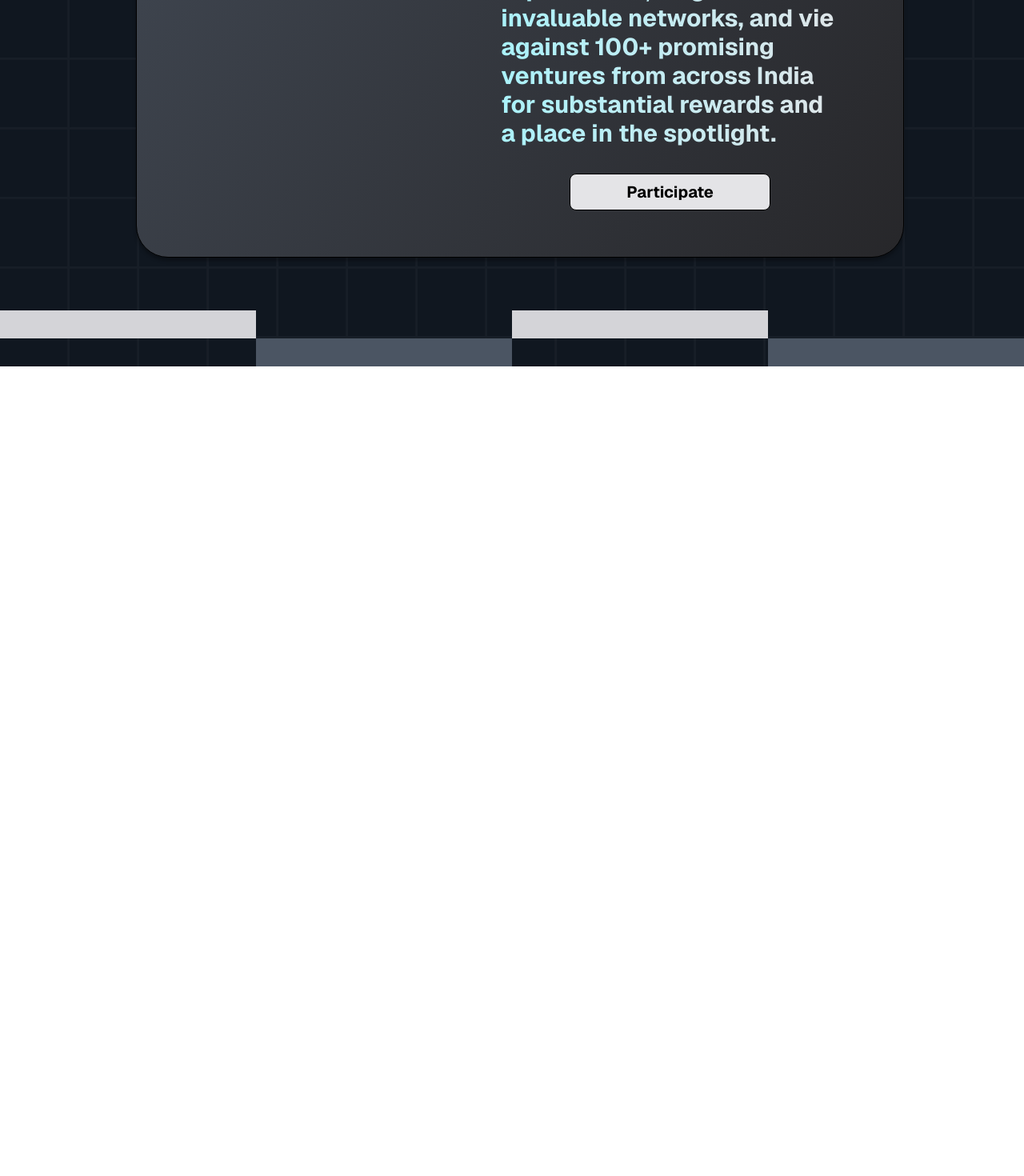
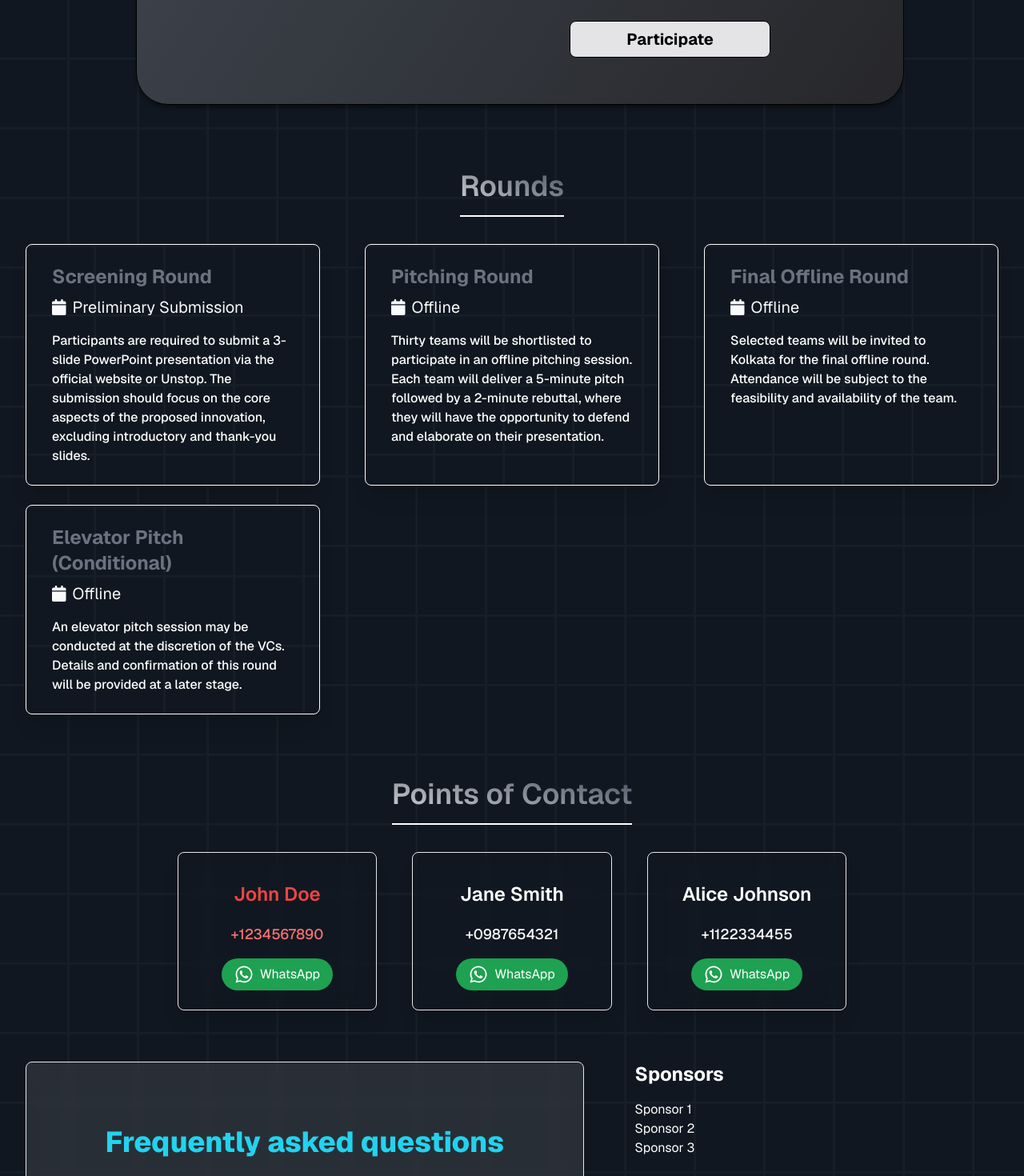
Before and after one commit to jadavpur-university-ed-cell/esummit-24, a Next.js app: page /events/launchx in a window 1280 px wide. Shown: the part 1320-2790 px from the top of the page at 80% size. Before the commit the page ends 1778 px from the top, so only its background shows below. Built offline with nearby package versions, Linux system fonts and the light colour scheme.

Commit message:
launchx done

```diff
--- a/app/events/corporateclash/page.tsx
+++ b/app/events/corporateclash/page.tsx
@@ -1,4 +1,3 @@
-"use client";
 "use client";
 
 import React from "react";
@@ -193,7 +192,9 @@ const CorporateClashEvent: React.FC = () => {
 
 
       {/* FAQ Section */}
-      <div className="py-12 px-4 sm:px-6 lg:px-8">
+      <div className="py-12 px-4 sm:px-6 lg:px-8 flex flex-col lg:flex-row">
+        {/* FAQ Column */}
+        <div className="lg:w-3/5 lg:pr-8">
           <FAQ
             faqs={faqs}
             headingColor="text-red-400" // Red heading color
@@ -201,6 +202,20 @@ const CorporateClashEvent: React.FC = () => {
             answerColor="text-white" // White for answers
           />
         </div>
+
+        {/* Sponsors Column */}
+        <div className="lg:w-2/5 lg:pl-8 mt-8 lg:mt-0">
+          {/* Add your sponsor names or content here */}
+          <h2 className="text-2xl font-bold text-white">Sponsors</h2>
+          <ul className="mt-4 text-white">
+            {/* Replace with actual sponsor names */}
+            <li>Sponsor 1</li>
+            <li>Sponsor 2</li>
+            <li>Sponsor 3</li>
+          </ul>
+        </div>
+      </div>
+
     </div>
   );
 };
--- a/app/events/launchx/page.tsx
+++ b/app/events/launchx/page.tsx
@@ -1,6 +1,8 @@
-"use client";
-
+"use client"
 import React from "react";
+import FAQ from "@/components/Events/FAQS";
+import PoCCard from "@/components/Events/PoCCard";
+import RoundCards from "@/components/Events/RoundCards";
 
 const LaunchXEvent: React.FC = () => {
   const description = `Launch X is the perfect platform for aspiring entrepreneurs to showcase their innovations and gain valuable feedback from industry experts to achieve the next step in their startup journey. With esteemed partners such as NASSCOM, 100X VC, TiE Kolkata, and WeWork Labs from previous editions, our reputation speaks for itself. Begin your journey by showcasing your startup idea, where you’ll fine-tune and launch your venture with guidance from top-tier mentors and support from over 20,000 passionate business aficionados. Navigate through these thrilling rounds:`;
@@ -12,10 +14,11 @@ const LaunchXEvent: React.FC = () => {
   ];
 
   const bottomText = "Gain unparalleled access to top-tier VCs, forge invaluable networks, and vie against 100+ promising ventures from across India for substantial rewards and a place in the spotlight.";
+
   const faqs = [
-    { question: "What is Corporate Clash?", answer: "Corporate Clash is a high-stakes problem-solving challenge designed to test your analytical and critical thinking skills in a corporate environment." },
-    { question: "How can I participate?", answer: "You can participate by registering through the 'Participate' button on this page." },
-    { question: "What are the requirements?", answer: "You need to have a keen interest in business analysis and problem-solving skills. No prior experience is required." }
+    { question: "What is LaunchX?", answer: "Launch X is a platform for entrepreneurs to showcase their startups and receive feedback from industry experts." },
+    { question: "How can I participate?", answer: "Register through the 'Participate' button on this page." },
+    { question: "What are the requirements?", answer: "You should have a startup idea and be prepared to pitch it in the rounds." }
   ];
 
   // Points of Contact Data
@@ -27,14 +30,7 @@ const LaunchXEvent: React.FC = () => {
 
   return (
     <div className="min-h-screen bg-[#101720] bg-grid-white/[0.03] md:bg-grid-large-white/[0.03] text-white">
-      <div className="flex justify-center">
-        <section className="bg-[#b7c6cf] w-[66.6666%] h-[35px]"></section>
-      </div>
-
-      <div className="flex flex-col justify-center items-center pt-16 pb-0.5">
-        <h1 className="text-7xl font-semibold text-transparent bg-clip-text bg-gradient-to-r from-gray-200 to-zinc-500">LaunchX</h1>
-      </div>
-      <div className="mt-4 w-full h-0.5 bg-white"></div>
+      {/* Existing content */}
 
       {/* About Section */}
       <div className="flex flex-col justify-center items-center pt-2 pb-0.5">
@@ -80,23 +76,84 @@ const LaunchXEvent: React.FC = () => {
         </div>
       </div>
 
+      {/* Rounds Section */}
+      <div className="pt-12">
+        <div className="flex flex-col justify-center items-center pt-8 pb-0.5">
+          <h1 className="text-4xl font-semibold text-transparent bg-clip-text bg-gradient-to-bl from-gray-600 to-zinc-200">
+            Rounds
+            <div className="mt-4 w-full h-0.5 bg-white"></div>
+          </h1>
+        </div>
+        <RoundCards
+          headingColor="text-gray-500" // updated to use Tailwind text class
+          textColor="text-gray-50" // Tailwind text class
+          rounds={[
+            {
+              title: 'Screening Round',
+              date: ' Preliminary Submission',
+              description: 'Participants are required to submit a 3-slide PowerPoint presentation via the official website or Unstop. The submission should focus on the core aspects of the proposed innovation, excluding introductory and thank-you slides.',
+            },
+            {
+              title: 'Pitching Round',
+              date: 'Offline',
+              description: ' Thirty teams will be shortlisted to participate in an offline pitching session. Each team will deliver a 5-minute pitch followed by a 2-minute rebuttal, where they will have the opportunity to defend and elaborate on their presentation.',
+            },
+            {
+              title: ' Final Offline Round',
+              date: 'Offline',
+              description: 'Selected teams will be invited to Kolkata for the final offline round. Attendance will be subject to the feasibility and availability of the team.',
+            },
+            {
+              title: ' Elevator Pitch (Conditional)',
+              date: 'Offline',
+              description: 'An elevator pitch session may be conducted at the discretion of the VCs. Details and confirmation of this round will be provided at a later stage.',
+            },
+          ]}
+        />
+      </div>
 
-      {/* Step Design */}
-      <div className="flex flex-col">
-        {/* First Row */}
-        <div className="flex justify-between mt-16">
-          <section className="bg-zinc-300 w-[25%] h-[35px]"></section>
-          <section className="w-[25%] h-[35px]"></section>
-          <section className="bg-zinc-300 w-[25%] h-[35px]"></section>
-          <section className="w-[25%] h-[35px]"></section>
+      {/* Points of Contact Section */}
+      <div className="py-4 px-4 sm:px-6 lg:px-4">
+        <div className="flex flex-col justify-center items-center pt-8 pb-0.5">
+          <h1 className="text-4xl font-semibold text-transparent bg-clip-text bg-gradient-to-bl from-gray-600 to-zinc-200">
+            Points of Contact
+            <div className="mt-4 w-full h-0.5 bg-white"></div>
+          </h1>
         </div>
 
-        {/* Second Row  */}
-        <div className="flex justify-between">
-          <section className="w-[25%] h-[35px]"></section>
-          <section className="bg-gray-600 w-[25%] h-[35px]"></section>
-          <section className="w-[25%] h-[35px]"></section>
-          <section className="bg-gray-600 w-[25%] h-[35px]"></section>
+        <div className="flex flex-wrap justify-center gap-3">
+          {pointsOfContact.map((contact, index) => (
+            <PoCCard
+              key={index}
+              name={contact.name}
+              phoneNumber={contact.phoneNumber}
+              nameColor={contact.nameColor}
+            />
+          ))}
+        </div>
+      </div>
+
+      {/* FAQ Section */}
+      <div className="py-12 px-4 sm:px-6 lg:px-8 flex flex-col lg:flex-row">
+        {/* FAQ Column */}
+        <div className="lg:w-3/5 lg:pr-8">
+          <FAQ
+            faqs={faqs}
+            headingColor="text-cyan-400"
+            questionColor="text-cyan-200"
+            answerColor="text-white" // White for answers
+          />
+        </div>
+
+        {/* Sponsors Column */}
+        <div className="lg:w-2/5 lg:pl-8 mt-8 lg:mt-0">
+          <h2 className="text-2xl font-bold text-white">Sponsors</h2>
+          <ul className="mt-4 text-white">
+            {/* Replace with actual sponsor names */}
+            <li>Sponsor 1</li>
+            <li>Sponsor 2</li>
+            <li>Sponsor 3</li>
+          </ul>
         </div>
       </div>
     </div>
```
Lines whose indentation alone changed are shown as unchanged.
